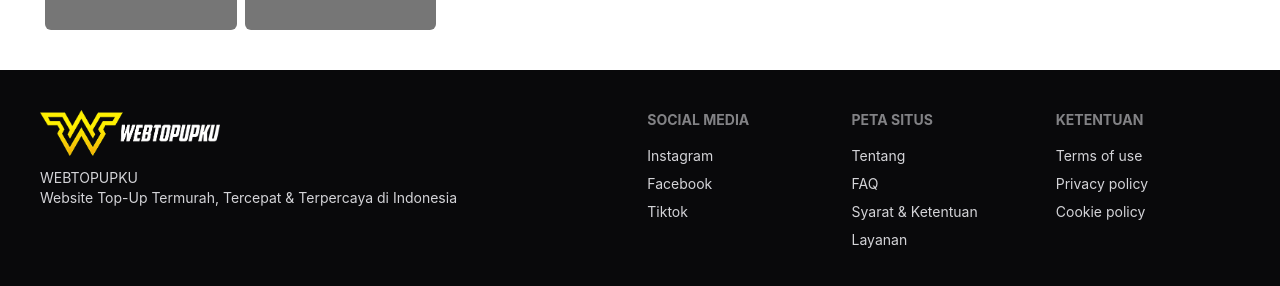
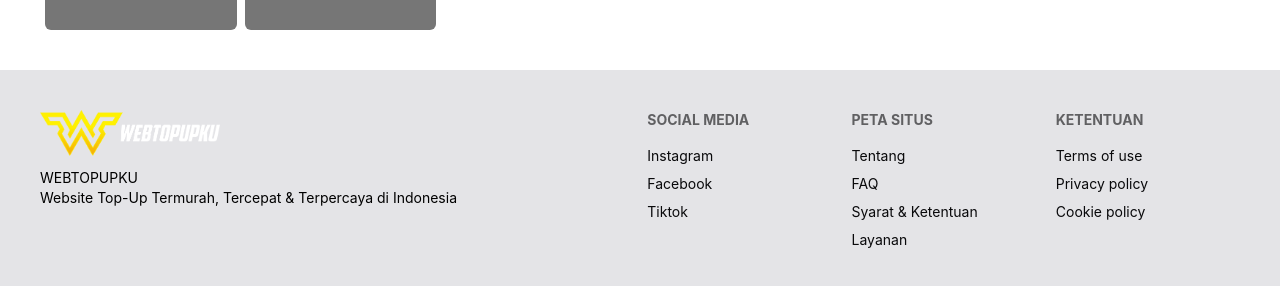
Before and after one commit to ilhamkhalik05/topup-web, a React (Vite) app: page / in a window 1280 px wide. Shown: the part 1866-2152 px from the top of the page. Built offline with nearby package versions, Linux system fonts and the light colour scheme; grey boxes are pictures that could not be loaded.

Commit message:
Make footer light mode

```diff
--- a/src/components/Footer.jsx
+++ b/src/components/Footer.jsx
@@ -2,26 +2,26 @@ import logo from '../assets/logo.webp'
 
 export default function Footer() {
    return (
-      <footer className="footer p-10 bg-zinc-950 mt-10">
+      <footer className="footer p-10 mt-10 bg-zinc-200 dark:bg-zinc-950">
          <aside className="flex flex-col gap-3">
             <img src={logo} alt="" width={180} height={180} />
-            <p className="text-zinc-300">WEBTOPUPKU<br />Website Top-Up Termurah, Tercepat & Terpercaya di Indonesia</p>
+            <p className="text-black dark:text-zinc-300">WEBTOPUPKU<br />Website Top-Up Termurah, Tercepat & Terpercaya di Indonesia</p>
          </aside>
-         <div className="grid grid-cols-2 lg:grid-cols-3 gap-5 w-full">
-            <nav className="flex flex-col gap-2 text-zinc-300">
+         <div className="grid grid-cols-2 lg:grid-cols-3 gap-5 w-full text-zinc-950 dark:text-zinc-300">
+            <nav className="flex flex-col gap-2">
                <h6 className="footer-title">Social Media</h6>
                <a className="link link-hover">Instagram</a>
                <a className="link link-hover">Facebook</a>
                <a className="link link-hover">Tiktok</a>
             </nav>
-            <nav className="flex flex-col gap-2 text-zinc-300">
+            <nav className="flex flex-col gap-2">
                <h6 className="footer-title">Peta Situs</h6>
                <a className="link link-hover">Tentang</a>
                <a className="link link-hover">FAQ</a>
                <a className="link link-hover">Syarat & Ketentuan</a>
                <a className="link link-hover">Layanan</a>
             </nav>
-            <nav className="flex flex-col gap-2 text-zinc-300">
+            <nav className="flex flex-col gap-2">
                <h6 className="footer-title">ketentuan</h6>
                <a className="link link-hover">Terms of use</a>
                <a className="link link-hover">Privacy policy</a>
```
